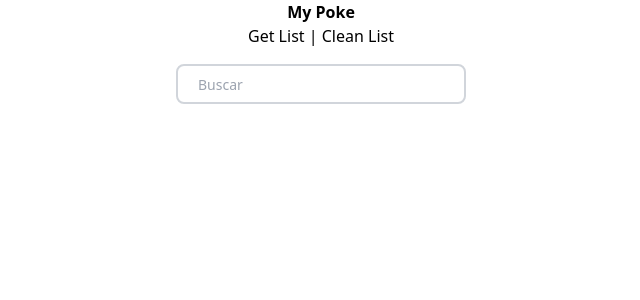
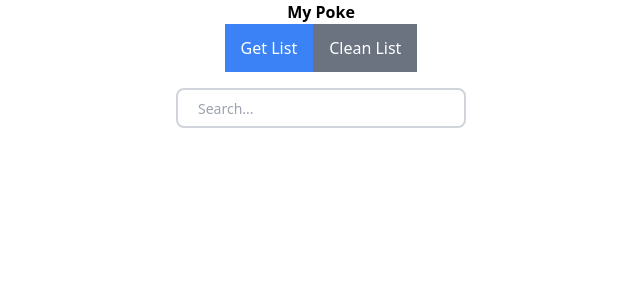
Before and after one commit to fidehlg89/react_ts_poke-list, a React (Create React App) app: page / in a window 1280 px wide. Shown: the top 300 px of the page, without its empty margins (319-959 px from the left). Built offline with nearby package versions, Linux system fonts and the light colour scheme.

Commit message:
changed word to search

```diff
--- a/src/App.tsx
+++ b/src/App.tsx
@@ -35,12 +35,11 @@ const App = () => {
       <div className="flex flex-col justify-center items-center">
         <b>{process.env.REACT_APP_TITLE}</b>
         <div>
-          <button className="rounded-md" onClick={() => getPokemon()}>
+          <button className="px-4 py-3 text-white bg-blue-500 hover:bg-blue-400" onClick={() => getPokemon()}>
             Get List
           </button>
-          <span> | </span>
           <button
-            className="rounded-md"
+            className="px-4 py-3 text-white bg-gray-500 hover:bg-gray-400"
             onClick={() => {
               setPokes([]);
               setSearchedPokes([]);
@@ -55,7 +54,7 @@ const App = () => {
         <div className="p-4 relative mx-auto text-gray-600 flex justify-center">
           <input
             className="border-2 border-gray-300 bg-white h-10 px-5 pr-16 rounded-lg text-sm focus:outline-none"
-            placeholder="Buscar"
+            placeholder="Search..."
             onChange={handleChange}
           />
         </div>
```
